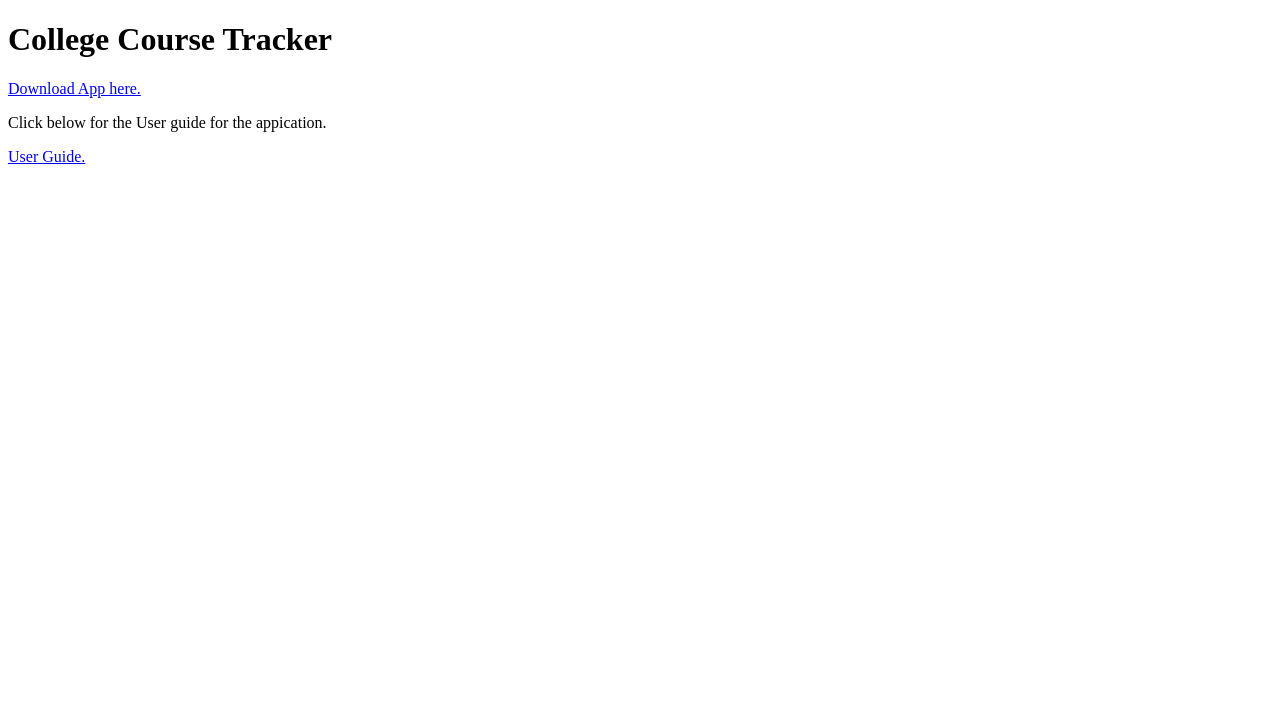
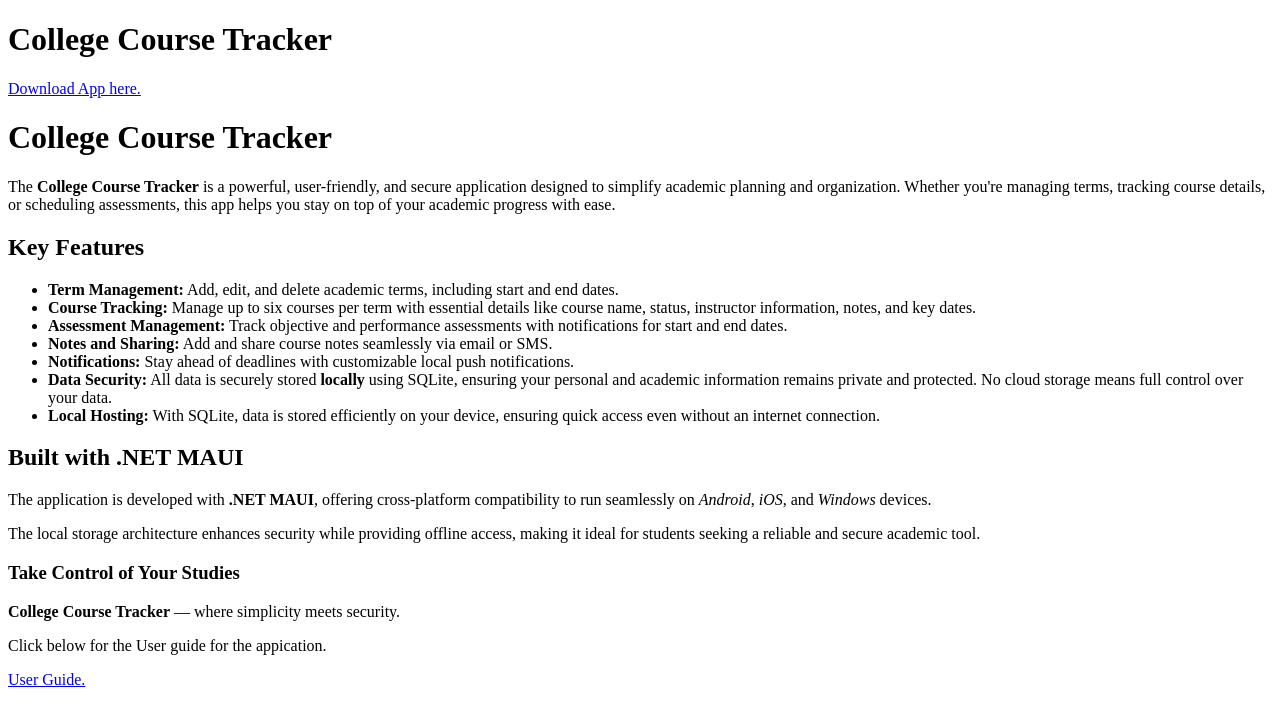
Before and after one commit to OfficialKee/Officialkee.github.io, a plain HTML site: page index.html in a window 1280 px wide. Drawn offline with Linux system fonts and the light colour scheme.

Commit message:
Updated webpage

```diff
--- a/index.html
+++ b/index.html
@@ -8,6 +8,45 @@
 <body>
     <h1>College Course Tracker</h1>
     <a href="com.companyname.D424-Signed.apk">Download App here.</a>
+
+
+    <header>
+        <h1>College Course Tracker</h1>
+        <p>
+            The <strong>College Course Tracker</strong> is a powerful, user-friendly, and secure application designed to simplify academic planning and organization. Whether you're managing terms, tracking course details, or scheduling assessments, this app helps you stay on top of your academic progress with ease.
+        </p>
+    </header>
+
+    <section>
+        <h2>Key Features</h2>
+        <ul>
+            <li><strong>Term Management:</strong> Add, edit, and delete academic terms, including start and end dates.</li>
+            <li><strong>Course Tracking:</strong> Manage up to six courses per term with essential details like course name, status, instructor information, notes, and key dates.</li>
+            <li><strong>Assessment Management:</strong> Track objective and performance assessments with notifications for start and end dates.</li>
+            <li><strong>Notes and Sharing:</strong> Add and share course notes seamlessly via email or SMS.</li>
+            <li><strong>Notifications:</strong> Stay ahead of deadlines with customizable local push notifications.</li>
+            <li>
+                <strong>Data Security:</strong> All data is securely stored <strong>locally</strong> using SQLite, ensuring your personal and academic information remains private and protected. No cloud storage means full control over your data.
+            </li>
+            <li><strong>Local Hosting:</strong> With SQLite, data is stored efficiently on your device, ensuring quick access even without an internet connection.</li>
+        </ul>
+    </section>
+
+    <section>
+        <h2>Built with .NET MAUI</h2>
+        <p>
+            The application is developed with <strong>.NET MAUI</strong>, offering cross-platform compatibility to run seamlessly on <em>Android</em>, <em>iOS</em>, and <em>Windows</em> devices.
+        </p>
+        <p>
+            The local storage architecture enhances security while providing offline access, making it ideal for students seeking a reliable and secure academic tool.
+        </p>
+    </section>
+
+    <footer>
+        <h3>Take Control of Your Studies</h3>
+        <p><strong>College Course Tracker</strong> — where simplicity meets security.</p>
+    </footer>
+
     <p>Click below for the User guide for the appication.</p>
     <a href="College_Course_Tracker_User_Guide_for_Users.docx"> User Guide.</a>
 </body>
```
